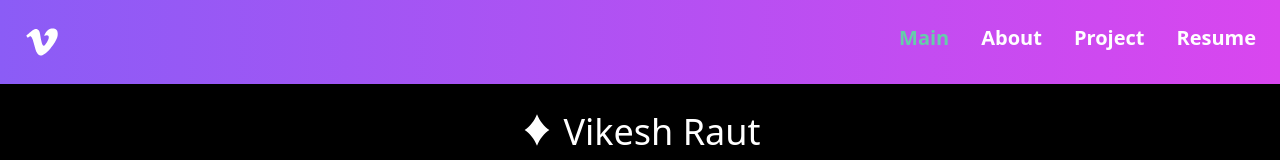
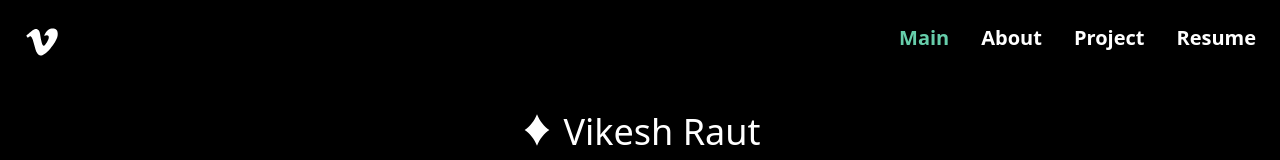
Before and after one commit to Vikesh115/PortfolioReact, a React (Vite) app: page / in a window 1280 px wide. Shown: the top 160 px of the page. Built offline with nearby package versions, Linux system fonts and the light colour scheme.

Commit message:
Navbar updates

```diff
--- a/src/components/NavRes.jsx
+++ b/src/components/NavRes.jsx
@@ -16,7 +16,7 @@ function NavRes() {
 
     return (
         <div className="fixed w-[100%] z-20 flex justify-center text-white">
-            <div className="flex w-[100%] justify-between bg-gradient-to-r from-violet-500 to-fuchsia-500 p-6">
+            <div className="flex w-[100%] justify-between bg-black text-white p-6">
                 <NavLink to="/">
                     <IoLogoVimeo size={36} />
                 </NavLink>
```
